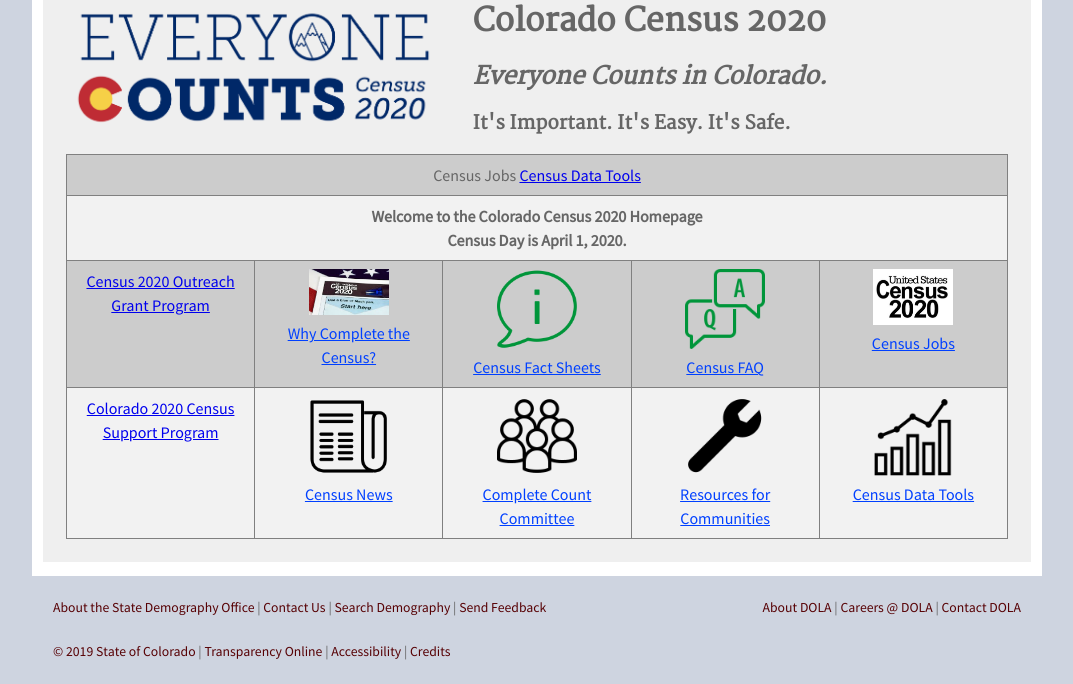
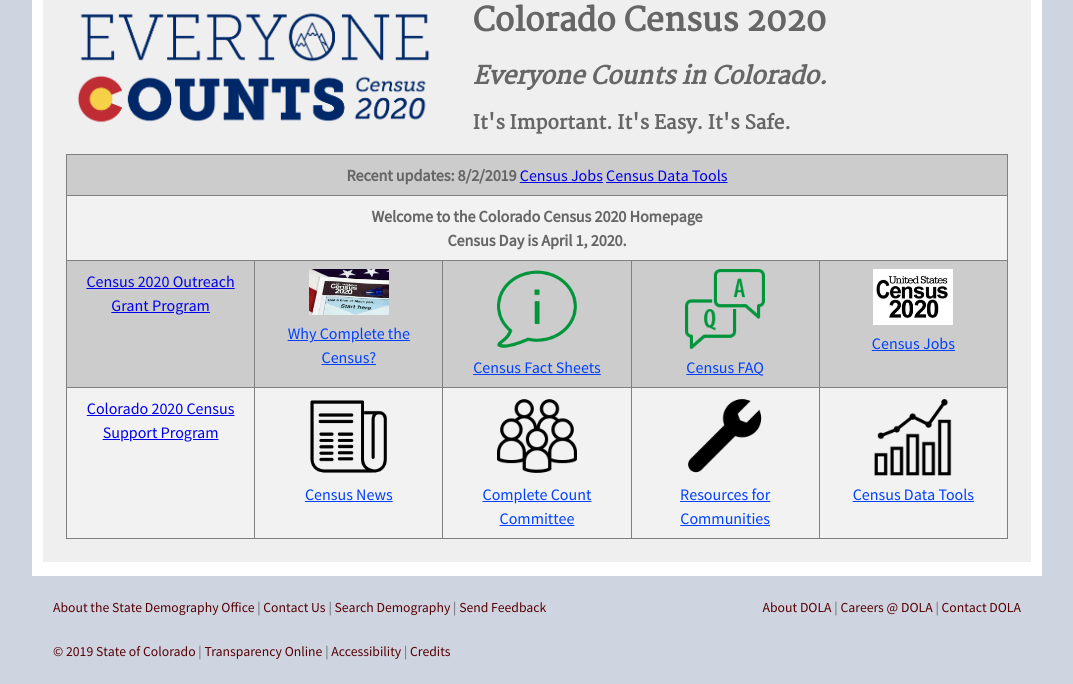
Before and after one commit to TBleess/Website_New, a Jekyll site: the page built from pages/5_CensusACS/census_2020_main.html, in a window 1280 px wide. Shown: the part 961-1645 px from the top of the page, without its empty margins (103-1176 px from the left). Built offline with Jekyll 4.4.1, drawn with Linux system fonts in a browser that asks for light colours.

Commit message:
Update census_2020_main.html

```diff
--- a/pages/5_CensusACS/census_2020_main.html
+++ b/pages/5_CensusACS/census_2020_main.html
@@ -65,7 +65,7 @@
 		<col width="176px">
 		<col width="176px">
 		<col width="176px">
-		<td align="left" colspan="5 >
+		<td align="left" colspan="5" >
 			<b>Recent updates:</b>
 			<b>8/2/2019</b> <a href="https://demography.dola.colorado.gov/census-acs/2020-census-jobs/">Census Jobs</a>
 			 <a href="https://demography.dola.colorado.gov/census-acs/2020-response-tracker/">Census Data Tools</a>
```
